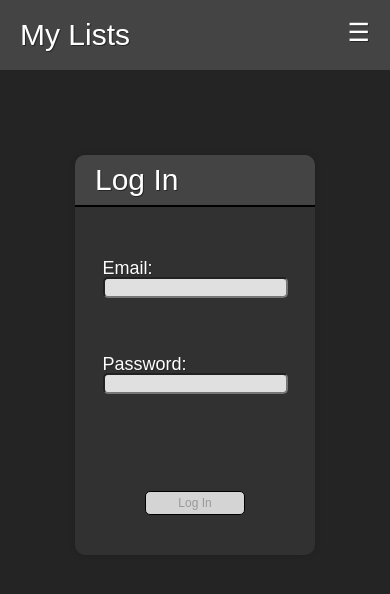
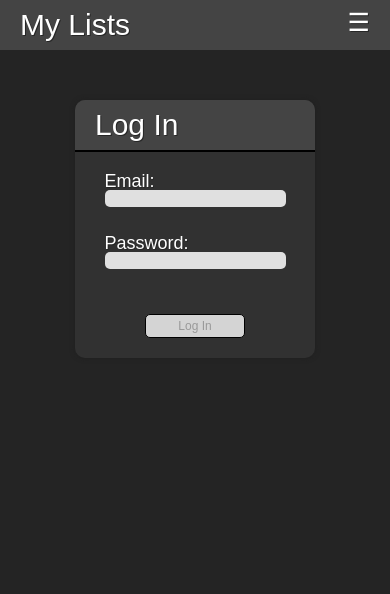
Before and after one commit to ErikScow/Todo-List, a React (Create React App) app in the folder front-end/: page /login in a window 390 px wide. Shown: the top 594 px of the page. Built offline with nearby package versions, Linux system fonts and the light colour scheme.

Commit message:
Fixed mobile form styling to be useable.

```diff
--- a/front-end/src/App.css
+++ b/front-end/src/App.css
@@ -265,17 +265,20 @@ body {
 
 .modal {
   color: white;
+  z-index: 500;
   position: fixed;
-  z-index: 500;
   background-color: #313131;
   width: 480px;
-  height: 600px;
-  top: 80px;
+  top: 10%;
+  bottom: auto;
   left: 50%;
   margin-left: -240px;
   border-radius: 10px;
+  overflow-y: auto;
 }
 .modal .top-row {
+  position: fixed;
+  width: 480px;
   background-color: #444;
   border-bottom: 2px solid black;
   border-top-left-radius: 10px;
@@ -311,12 +314,15 @@ body {
 .modal form {
   padding: 20px;
   padding-bottom: 0;
-  height: 80%;
+  padding-top: 70px;
+  overflow-y: auto;
   display: flex;
   flex-flow: column nowrap;
   justify-content: space-evenly;
 }
 .modal form label {
+  display: block;
+  width: 150px;
   margin: 0 auto;
   font-size: 18px;
   padding-bottom: 25px;
@@ -328,14 +334,15 @@ body {
   border-radius: 5px;
 }
 .modal form textarea {
-  width: 172px;
   resize: none;
 }
 .modal form .text-input {
-  width: 150px;
+  width: 100%;
+  padding: 0;
+  border: none;
 }
 .modal form .radio-container {
-  width: 152px;
+  width: 100%;
   margin-top: 10px;
   display: flex;
 }
@@ -365,12 +372,16 @@ body {
   font-size: 15px;
 }
 .modal form .form-button {
+  display: block;
+  width: 100px;
+  margin: 0 auto;
   color: black;
   font-size: 12px;
   background: #d4d4d4;
   padding: 4px 7px;
   border: 1px solid black;
   border-radius: 5px;
+  margin-bottom: 20px;
 }
 .modal form .form-button:hover {
   cursor: pointer;
@@ -394,9 +405,8 @@ body {
   background-color: #313131;
   position: relative;
   width: 480px;
-  height: 400px;
   margin: 0 auto;
-  margin-top: 155px;
+  margin-top: 100px;
   border-radius: 10px;
   box-shadow: 0 0 5px #1f1f1f;
 }
@@ -434,8 +444,7 @@ body {
 }
 .front-content-container .front-modal form {
   padding: 20px;
-  padding-bottom: 0;
-  height: 80%;
+  padding-bottom: 20px;
   display: flex;
   flex-flow: column nowrap;
   justify-content: space-evenly;
@@ -450,12 +459,15 @@ body {
   display: block;
   background: #e0e0e0;
   border-radius: 5px;
+  border: none;
+  margin-bottom: 2px;
 }
 .front-content-container .front-modal form .api-error {
   color: #ff3333;
   text-align: center;
   padding: 4px;
   border-radius: 4px;
+  margin-bottom: 10px;
 }
 .front-content-container .front-modal form button {
   width: 100px;
@@ -465,8 +477,7 @@ body {
   color: #ff3333;
   background: #444;
   font-size: 15px;
-  position: absolute;
-  top: 147px;
+  width: 150px;
   padding: 4px;
   border-radius: 4px;
   box-shadow: 0 0 5px #272727;
@@ -476,8 +487,7 @@ body {
   color: #ff3333;
   background: #444;
   font-size: 15px;
-  position: absolute;
-  top: 243px;
+  width: 150px;
   padding: 4px;
   border-radius: 4px;
   box-shadow: 0 0 5px #272727;
@@ -608,12 +618,12 @@ body {
     display: flex;
     flex-flow: column nowrap;
     justify-content: space-between;
-    padding: 20px;
+    padding: 10px 20px 10px 20px;
     padding-bottom: 0;
     border: none;
   }
   .top-nav.hidden {
-    padding-bottom: 20px;
+    padding-bottom: 10px;
   }
   .top-nav.hidden .wrapper {
     padding-bottom: 0;
@@ -623,7 +633,7 @@ body {
     display: flex;
     flex-flow: row;
     justify-content: space-between;
-    padding-bottom: 20px;
+    padding-bottom: 10px;
   }
   .top-nav h1 {
     font-size: 30px;
@@ -668,11 +678,22 @@ body {
     width: 360px;
     margin-left: -180px;
   }
+  .modal .top-row {
+    width: 360px;
+  }
 }
 @media (max-width: 660px) {
   .modal {
     width: 240px;
     margin-left: -120px;
+  }
+  .modal .top-row {
+    width: 240px;
+  }
+}
+@media (max-height: 600px) {
+  .modal {
+    bottom: 10%;
   }
 }
 @media (max-width: 950px) {
--- a/front-end/src/stylesheets/media/_top-nav.scss
+++ b/front-end/src/stylesheets/media/_top-nav.scss
@@ -48,11 +48,11 @@
         display:flex;
         flex-flow:column nowrap;
         justify-content: space-between;
-        padding: 20px;
-        padding-bottom:0;
+        padding: 10px 20px 10px 20px;
+        padding-bottom: 0;
         border: none;
         &.hidden{
-            padding-bottom: 20px;
+            padding-bottom: 10px;
             .wrapper{
                 padding-bottom: 0;
             }
@@ -60,7 +60,7 @@
         .wrapper{
             width: 100%;
             @include flex(row, space-between);
-            padding-bottom: 20px;
+            padding-bottom: 10px;
         }
         h1{
             font-size: 30px;
--- a/front-end/src/stylesheets/partials/_forms.scss
+++ b/front-end/src/stylesheets/partials/_forms.scss
@@ -10,16 +10,21 @@
 
 .modal {
     color:white;
+    z-index: 500;
     position: fixed;
-    z-index: 500;
+
     background-color: #313131;
     width: 480px;
-    height: 600px;
-    top: 80px;
+    top: 10%;
+    bottom: auto;
     left: 50%;
+
     margin-left: -240px;
     border-radius: 10px;
+    overflow-y: auto;
     .top-row{
+        position:fixed;
+        width: 480px;
         background-color: #444;
         border-bottom: 2px solid black;
         border-top-left-radius: 10px;
@@ -53,9 +58,12 @@
     form{
         padding: 20px;
         padding-bottom: 0;
-        height: 80%;
+        padding-top: 70px;
+        overflow-y: auto;
         @include flex(column nowrap, space-evenly);
         label{
+            display: block;
+            width: 150px;
             margin:0 auto;
             font-size: 18px;
             padding-bottom: 25px;
@@ -67,14 +75,15 @@
             border-radius: 5px;
         }
         textarea{
-            width: 172px;
             resize: none;
         }
         .text-input{
-            width: 150px;
+            width: 100%;
+            padding: 0;
+            border: none;
         }
         .radio-container{
-            width: 152px;
+            width: 100%;
             margin-top: 10px;
             display:flex;
             input{
@@ -105,12 +114,16 @@
             font-size:$error-font-size
         }
         .form-button{
+            display:block;
+            width: 100px;
+            margin: 0 auto;
             color: black;
             font-size: 12px;
             background: rgb(212, 212, 212);
             padding: 4px 7px;
             border: 1px solid black;
             border-radius: 5px;
+            margin-bottom: 20px;
         }
         .form-button:hover{
             cursor:pointer;
--- a/front-end/src/stylesheets/partials/_front-page.scss
+++ b/front-end/src/stylesheets/partials/_front-page.scss
@@ -6,9 +6,8 @@
         background-color: #313131;
         position:relative;
         width: 480px;
-        height: 400px;
         margin: 0 auto;
-        margin-top: 155px;
+        margin-top: 100px;
         border-radius: 10px;
         box-shadow: 0 0 5px rgb(31, 31, 31);
         .top-row{
@@ -45,9 +44,9 @@
         }
         form{
             padding: 20px;
-            padding-bottom: 0;
-            height: 80%;
+            padding-bottom: 20px;
             @include flex(column nowrap, space-evenly);
+
             label{
                 margin:0 auto;
                 font-size: 18px;
@@ -58,12 +57,15 @@
                 display:block;
                 background: rgb(224, 224, 224);
                 border-radius: 5px;
+                border: none;
+                margin-bottom: 2px;
             }
             .api-error{
                 color: $error-color;
                 text-align:center;
                 padding: 4px;
                 border-radius: 4px;
+                margin-bottom: 10px;
             }
             button{
 
@@ -74,8 +76,7 @@
                 color:$error-color;
                 background: #444;
                 font-size: $error-font-size;
-                position:absolute;
-                top: 147px;
+                width: 150px;
                 padding: 4px;
                 border-radius: 4px;
                 box-shadow: 0 0 5px rgb(39, 39, 39);
@@ -85,8 +86,7 @@
                 color:$error-color;
                 background: #444;
                 font-size: $error-font-size;
-                position:absolute;
-                top: 243px;
+                width: 150px;
                 padding: 4px;
                 border-radius: 4px;
                 box-shadow: 0 0 5px rgb(39, 39, 39);
```
Also changed, not shown: front-end/src/stylesheets/media/_forms.scss (+12 -0 lines), 1 other file (tests, documents, lock files or other folders).
